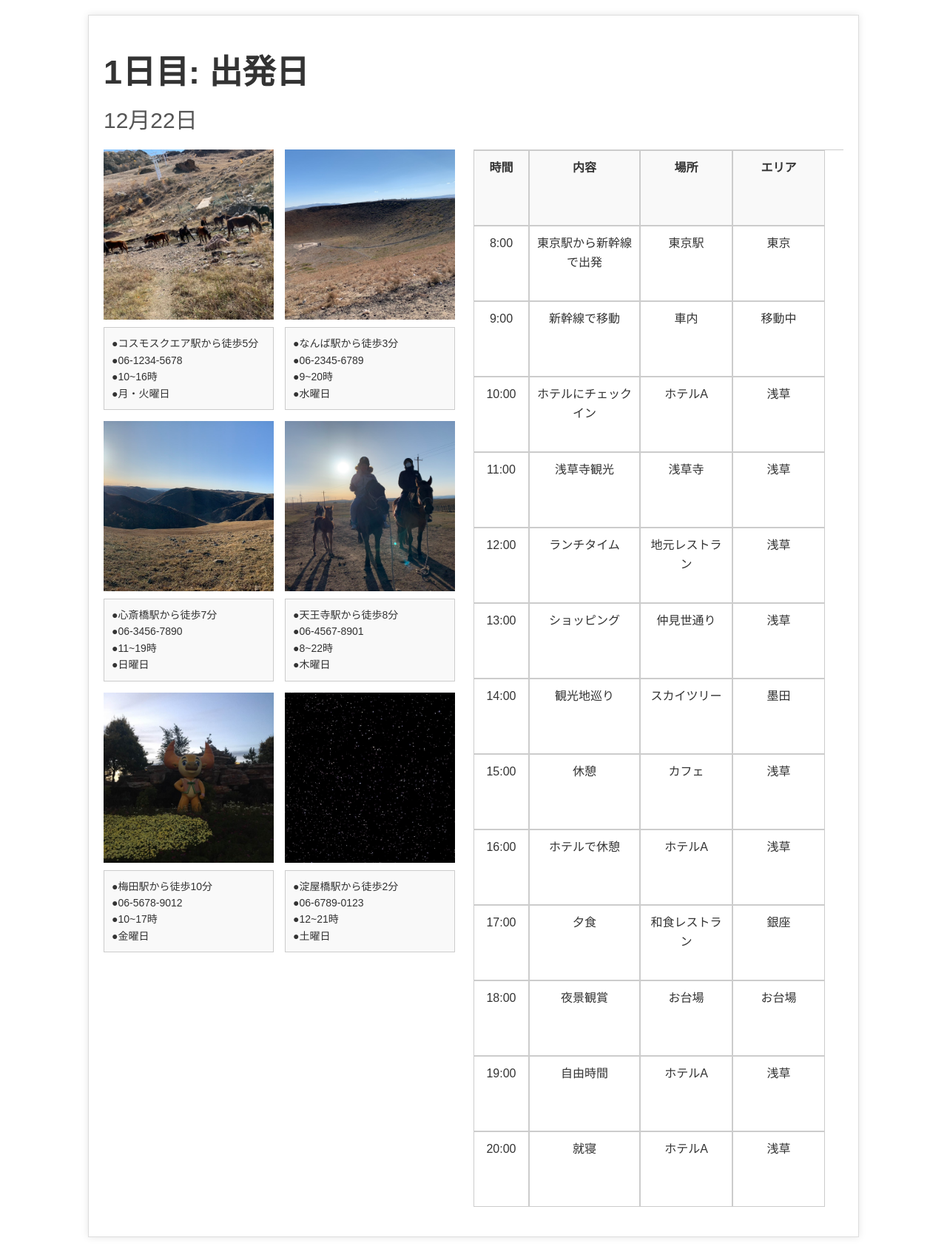
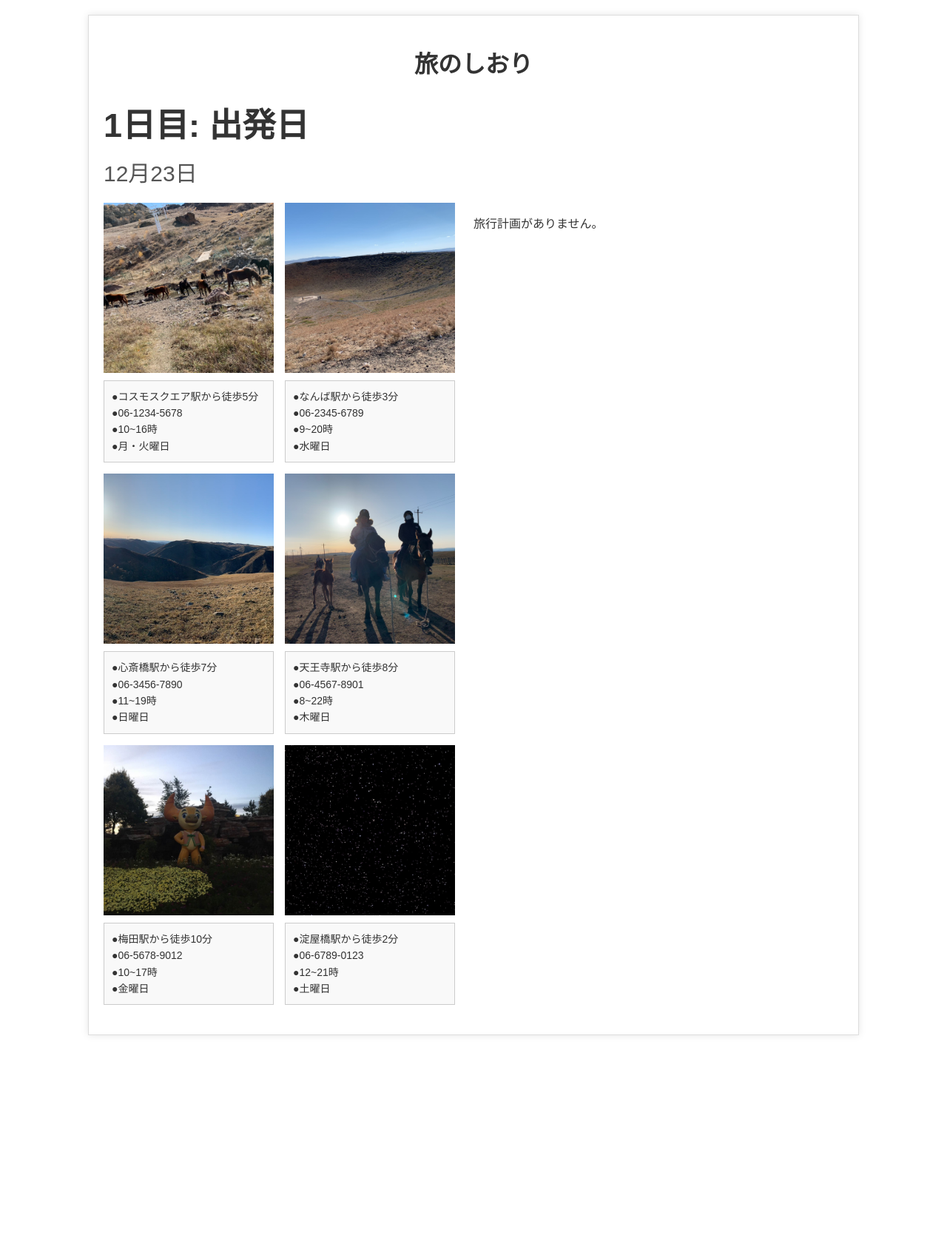
Before and after one commit to YukiOgaki/graduation_project, a Flask app: template templates/create.html in a window 1280 px wide. Shown: the whole page at 74% size. After the commit the page ends 1399 px from the top, so only its background shows below. Run offline with Flask 3, Linux system fonts and the light colour scheme; the template is opened without the code that fills it, so the values that code supplies are empty; parts of the project's set-up code (start-up, migrations or seed data) failed here and were passed over.

Commit message:
プロトタイプ完成

```diff
--- a/app.py
+++ b/app.py
@@ -1,5 +1,6 @@
+from datetime import datetime, timedelta, date
+from dotenv import load_dotenv
 from flask import Flask, render_template, request, jsonify, redirect, url_for
-from dotenv import load_dotenv
 import os
 from planning import TravelPlanner
 
@@ -15,6 +16,16 @@ app = Flask(__name__)
 planner = TravelPlanner(google_maps_api, openai_api_key)
 
 
+tomorrow = date.today() + timedelta(days=1)
+formatted_tomorrow = tomorrow.strftime("%m月%d日")
+
+
+@app.route("/input")
+def input():
+    """Google Mapsを表示するメインページ"""
+    return render_template("input.html", google_maps=google_maps_api)
+
+
 @app.route("/")
 def index():
     """Google Mapsを表示するメインページ"""
@@ -24,6 +35,7 @@ def index():
 @app.route("/create", methods=["GET", "POST"])
 def create():
     """旅行計画を生成するページ"""
+
     if request.method == "POST":
         # 候補地を取得
         selected_city = planner.location_service.search_city()
--- a/maps.py
+++ b/maps.py
@@ -118,6 +118,8 @@ class LocationService:
                 address = result.get("vicinity")
                 lat = result["geometry"]["location"].get("lat")
                 lng = result["geometry"]["location"].get("lng")
+                place_id = result.get("place_id")
+                url = f"https://www.google.com/maps/place/?q=place_id:{place_id}" if place_id else None
 
                 # 営業時間を取得
                 if "opening_hours" in result and "weekday_text" in result["opening_hours"]:
@@ -136,6 +138,7 @@ class LocationService:
                             "address": address,
                             "lat": lat,
                             "lng": lng,
+                            "url": url,
                         }
                     )
 
--- a/planning.py
+++ b/planning.py
@@ -100,6 +100,7 @@ class TravelPlanner:
                     ),
                     "area": "観光地",
                     "staytime": travel_time if idx > 0 else stay_time,
+                    "url": spot["url"],
                 }
             )
 
@@ -131,4 +132,6 @@ if __name__ == "__main__":
 
     # プランの出力
     for plan in travel_plan:
-        print(f"{plan['time']}\t{plan['comment']}\t{plan['place']}\t{plan['area']}\t{plan['staytime']}")
+        print(
+            f"{plan['time']}\t{plan['comment']}\t{plan['place']}\t{plan['area']}\t{plan['staytime']}\t{plan['url']}"
+        )
--- a/templates/create.html
+++ b/templates/create.html
@@ -91,6 +91,7 @@
             display: grid;
             grid-template-columns: 15% 30% 25% 25%;
             border-top: 1px solid #ccc;
+            margin-bottom: 10px;
         }
 
         .schedule-header,
@@ -110,11 +111,10 @@
 
 <body>
     <div class="container">
-        <h1></h1>
-
+        <h1>旅のしおり</h1>
         <!-- 1日目のセクション -->
         <div class="day-title">1日目: 出発日</div>
-        <div class="day-date">12月22日</div>
+        <div class="day-date">12月23日</div>
 
         <div class="day-section">
             <!-- 左側の写真とメッセージボックス -->
@@ -149,79 +149,25 @@
 
             <!-- 右側のスケジュール -->
             <div class="day-right">
+                {% if travel_plan %}
                 <div class="schedule-grid">
-                    <!-- ヘッダー -->
                     <div class="schedule-header">時間</div>
                     <div class="schedule-header">内容</div>
                     <div class="schedule-header">場所</div>
                     <div class="schedule-header">エリア</div>
-
-                    <!-- データ -->
-                    <div class="schedule-cell">8:00</div>
-                    <div class="schedule-cell">東京駅から新幹線で出発</div>
-                    <div class="schedule-cell">東京駅</div>
-                    <div class="schedule-cell">東京</div>
-
-                    <div class="schedule-cell">9:00</div>
-                    <div class="schedule-cell">新幹線で移動</div>
-                    <div class="schedule-cell">車内</div>
-                    <div class="schedule-cell">移動中</div>
-
-                    <div class="schedule-cell">10:00</div>
-                    <div class="schedule-cell">ホテルにチェックイン</div>
-                    <div class="schedule-cell">ホテルA</div>
-                    <div class="schedule-cell">浅草</div>
-
-                    <div class="schedule-cell">11:00</div>
-                    <div class="schedule-cell">浅草寺観光</div>
-                    <div class="schedule-cell">浅草寺</div>
-                    <div class="schedule-cell">浅草</div>
-
-                    <div class="schedule-cell">12:00</div>
-                    <div class="schedule-cell">ランチタイム</div>
-                    <div class="schedule-cell">地元レストラン</div>
-                    <div class="schedule-cell">浅草</div>
-
-                    <div class="schedule-cell">13:00</div>
-                    <div class="schedule-cell">ショッピング</div>
-                    <div class="schedule-cell">仲見世通り</div>
-                    <div class="schedule-cell">浅草</div>
-
-                    <div class="schedule-cell">14:00</div>
-                    <div class="schedule-cell">観光地巡り</div>
-                    <div class="schedule-cell">スカイツリー</div>
-                    <div class="schedule-cell">墨田</div>
-
-                    <div class="schedule-cell">15:00</div>
-                    <div class="schedule-cell">休憩</div>
-                    <div class="schedule-cell">カフェ</div>
-                    <div class="schedule-cell">浅草</div>
-
-                    <div class="schedule-cell">16:00</div>
-                    <div class="schedule-cell">ホテルで休憩</div>
-                    <div class="schedule-cell">ホテルA</div>
-                    <div class="schedule-cell">浅草</div>
-
-                    <div class="schedule-cell">17:00</div>
-                    <div class="schedule-cell">夕食</div>
-                    <div class="schedule-cell">和食レストラン</div>
-                    <div class="schedule-cell">銀座</div>
-
-                    <div class="schedule-cell">18:00</div>
-                    <div class="schedule-cell">夜景観賞</div>
-                    <div class="schedule-cell">お台場</div>
-                    <div class="schedule-cell">お台場</div>
-
-                    <div class="schedule-cell">19:00</div>
-                    <div class="schedule-cell">自由時間</div>
-                    <div class="schedule-cell">ホテルA</div>
-                    <div class="schedule-cell">浅草</div>
-
-                    <div class="schedule-cell">20:00</div>
-                    <div class="schedule-cell">就寝</div>
-                    <div class="schedule-cell">ホテルA</div>
-                    <div class="schedule-cell">浅草</div>
                 </div>
+                {% for plan in travel_plan %}
+                <div class="schedule-grid">
+                    <div class="schedule-cell">{{ plan.time }}</div>
+                    <div class="schedule-cell">{{ plan.comment }}</div>
+                    <a class="schedule-cell" href="{{ plan.url }}">{{plan.place}}</a>
+                    <!-- <div class="schedule-cell">{{ plan.place }}</div> -->
+                    <div class="schedule-cell">{{ plan.area }}</div>
+                </div>
+                {% endfor %}
+                {% else %}
+                <p>旅行計画がありません。</p>
+                {% endif %}
             </div>
         </div>
     </div>
```
Also changed, not shown: templates/index.html (+11 -0 lines), templates/input.html (added).
